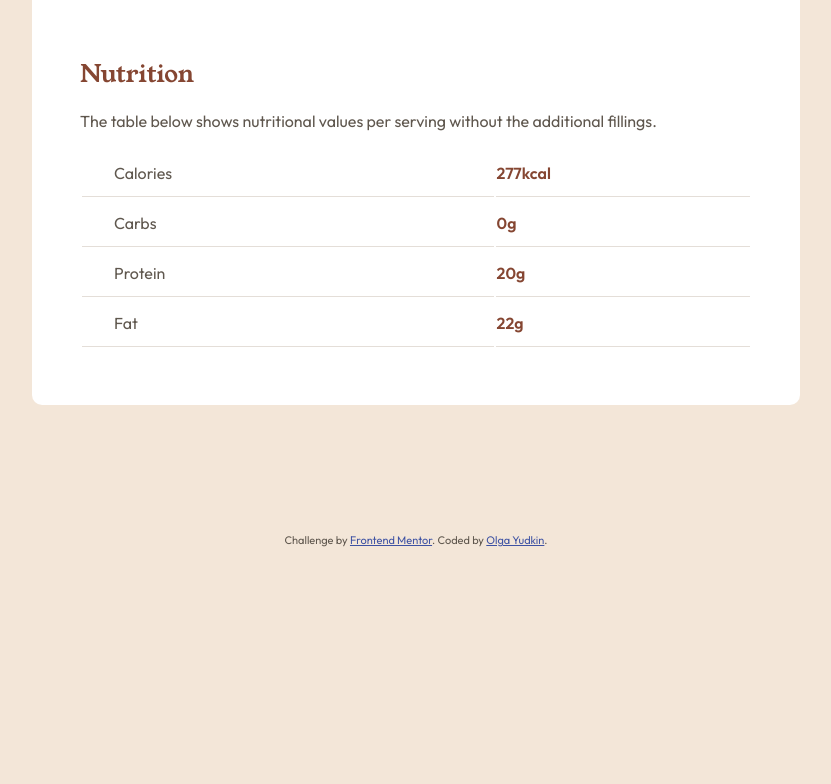
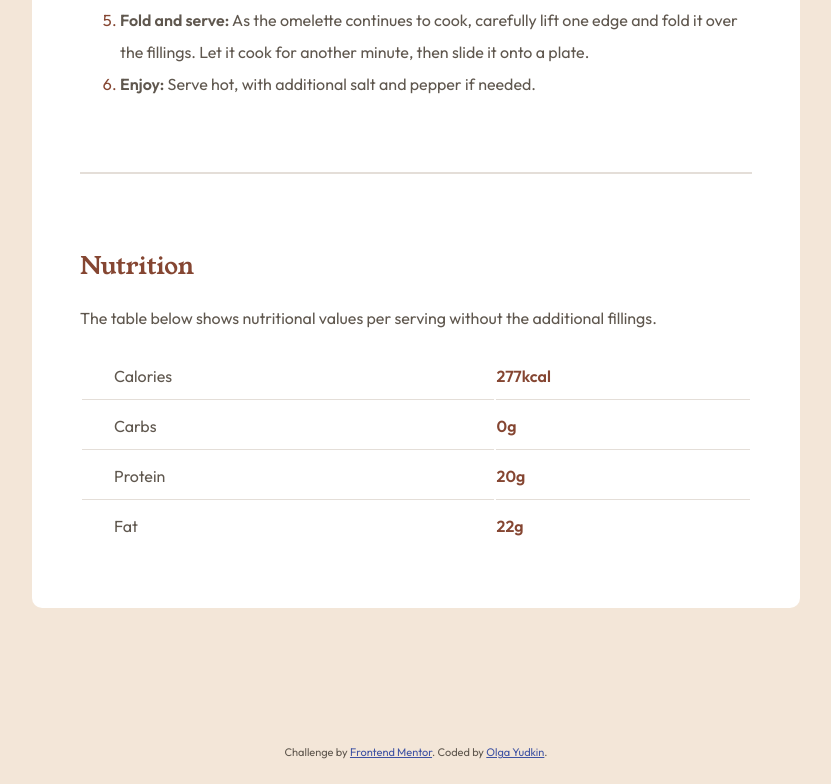
Before and after one commit to cvtqx/recipe-page-design, a plain HTML site: page index.html in a window 1536 px wide. Shown: the part 1598-2382 px from the top of the page, without its empty margins (352-1183 px from the left). Before the commit the page ends 2161 px from the top, so only its background shows below. Drawn offline with Linux system fonts and the light colour scheme.

Commit message:
updated media queries and table border

```diff
--- a/styles.css
+++ b/styles.css
@@ -41,6 +41,7 @@ body {
   display: flex;
   flex-direction: column;
   align-items: center;
+  line-height: 200%;
 }
 
 h1,
@@ -58,16 +59,16 @@ h2 {
   color: var(--clr-nutmeg);
 }
 
-.bold-text{
+.bold-text {
   font-weight: var(--fw-600);
 }
 
-.recipe-container img{
+.recipe-container img {
   width: 100%;
   height: auto;
 }
 
-.recipe-container section{
+.recipe-container section {
   padding: 1.5rem 1rem;
 }
 
@@ -76,18 +77,19 @@ h2 {
   font-weight: var(--fw-600);
 }
 
-#pink-box{
+#pink-box {
   background-color: var(--clr-rosewhite);
   padding: 1rem;
   border-radius: 10px;
-    line-height: 200%;
 }
 
-#pink-box li::marker{
+#pink-box li::marker {
   color: var(--clr-dark-raspberry);
 }
 
-#ingredients li::marker, #instructions li::marker, td {
+#ingredients li::marker,
+#instructions li::marker,
+td {
   color: var(--clr-nutmeg);
 }
 
@@ -104,7 +106,7 @@ table {
   width: 100%;
 }
 
-tr{
+tr {
   height: 3rem;
 }
 
@@ -114,12 +116,18 @@ th {
   padding-left: 2rem;
 }
 
-td{
+td {
   font-weight: var(--fw-600);
 }
 
-th, td {
+th,
+td {
   border-bottom: 1px solid var(--clr-light-grey);
+}
+
+table tr:last-child th,
+table tr:last-child td {
+  border-bottom: none;
 }
 
 .attribution {
@@ -132,14 +140,14 @@ th, td {
   color: hsl(228, 45%, 44%);
 }
 
- @media (min-width: 380px){
-
-    body{
+@media (min-width: 700px) {
+  body {
     background-color: var(--clr-eggshell);
   }
 
-.recipe-container{
-    width: 50vw;
+  .recipe-container {
+    width: 80vw;
+    max-width: 802px;
     height: fit-content;
     background-color: var(--clr-white);
     margin-top: 5rem;
@@ -148,7 +156,28 @@ th, td {
     border-radius: 10px;
   }
 
-.recipe-container img{
+  .recipe-container img {
     border-radius: 5px;
   }
 }
+
+@media (min-width: 1440px) {
+  body {
+    background-color: var(--clr-eggshell);
+  }
+
+  .recipe-container {
+    width: 50vw;
+    max-width: 802px;
+    height: fit-content;
+    background-color: var(--clr-white);
+    margin-top: 5rem;
+    margin-bottom: 5rem;
+    padding: 2rem;
+    border-radius: 10px;
+  }
+
+  .recipe-container img {
+    border-radius: 5px;
+  }
+}
```
Lines whose indentation alone changed are shown as unchanged.
